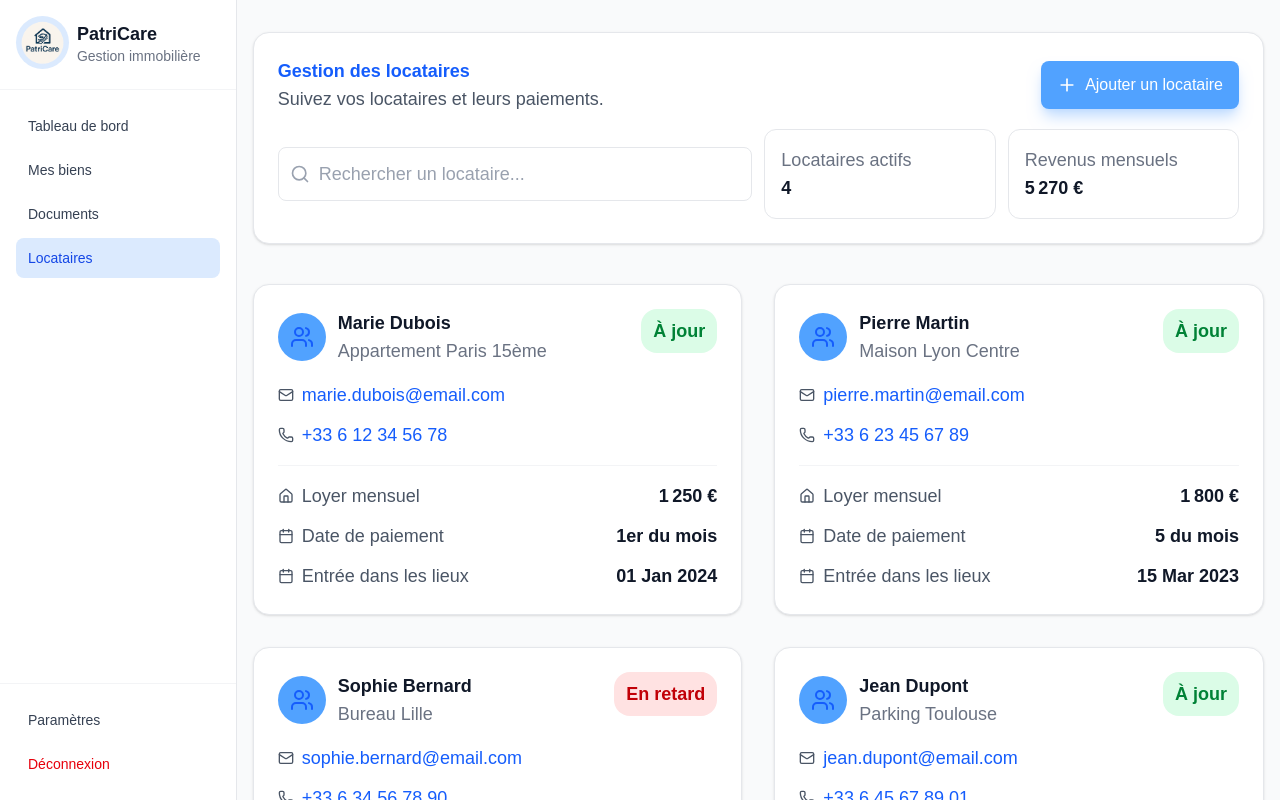
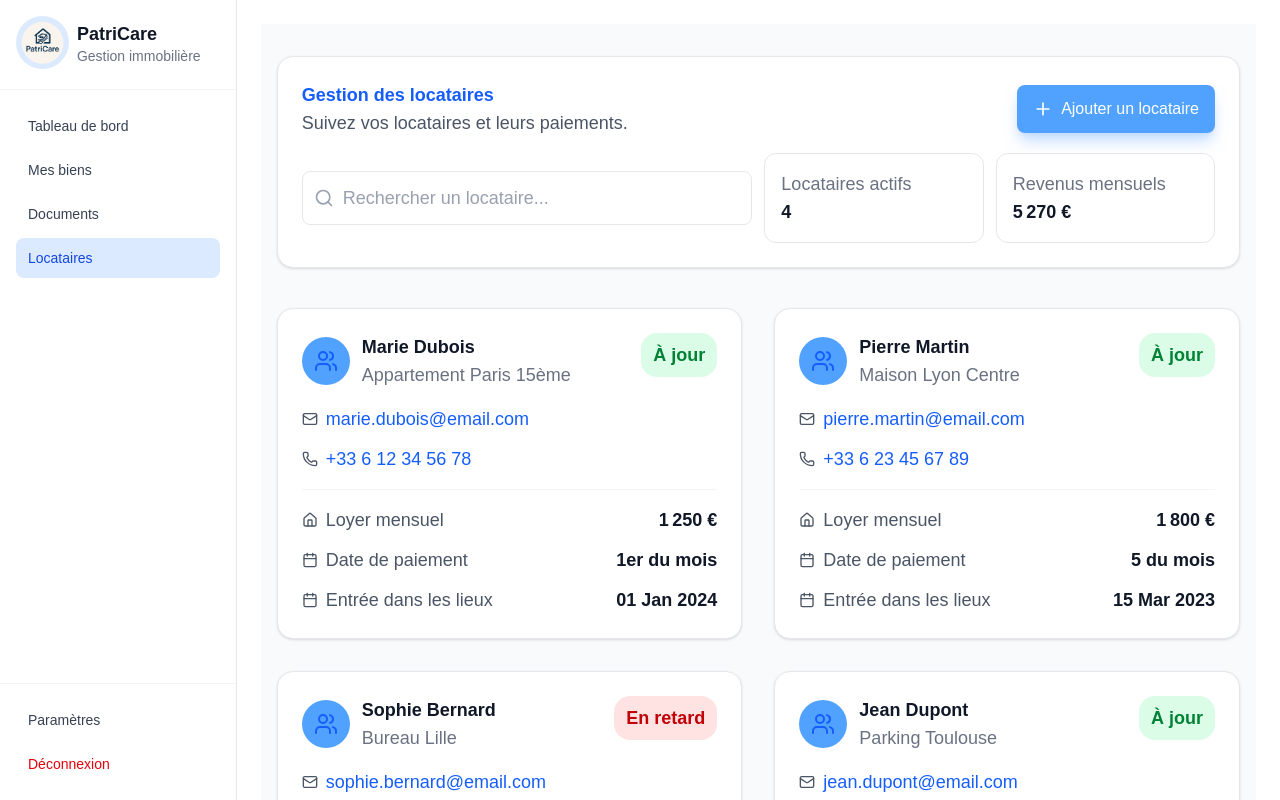
Before and after one commit to P3psHy/patricare, a Next.js app in the folder patricare-front/: page /locataires in a window 1280 px wide. Built offline with nearby package versions, Linux system fonts and the light colour scheme.

Commit message:
Résolution des conflits

```diff
--- a/patricare-front/app/layout.tsx
+++ b/patricare-front/app/layout.tsx
@@ -33,7 +33,7 @@ export default function RootLayout({
           <div className="h-full flex-none">
             <Sidenav />
           </div>
-          <div className="max-h-100vh flex-1 overflow-y-auto">
+          <div className="flex-auto w-full max-h-screen p-6 overflow-y-auto">
             {children}
           </div>
         </div>
```
